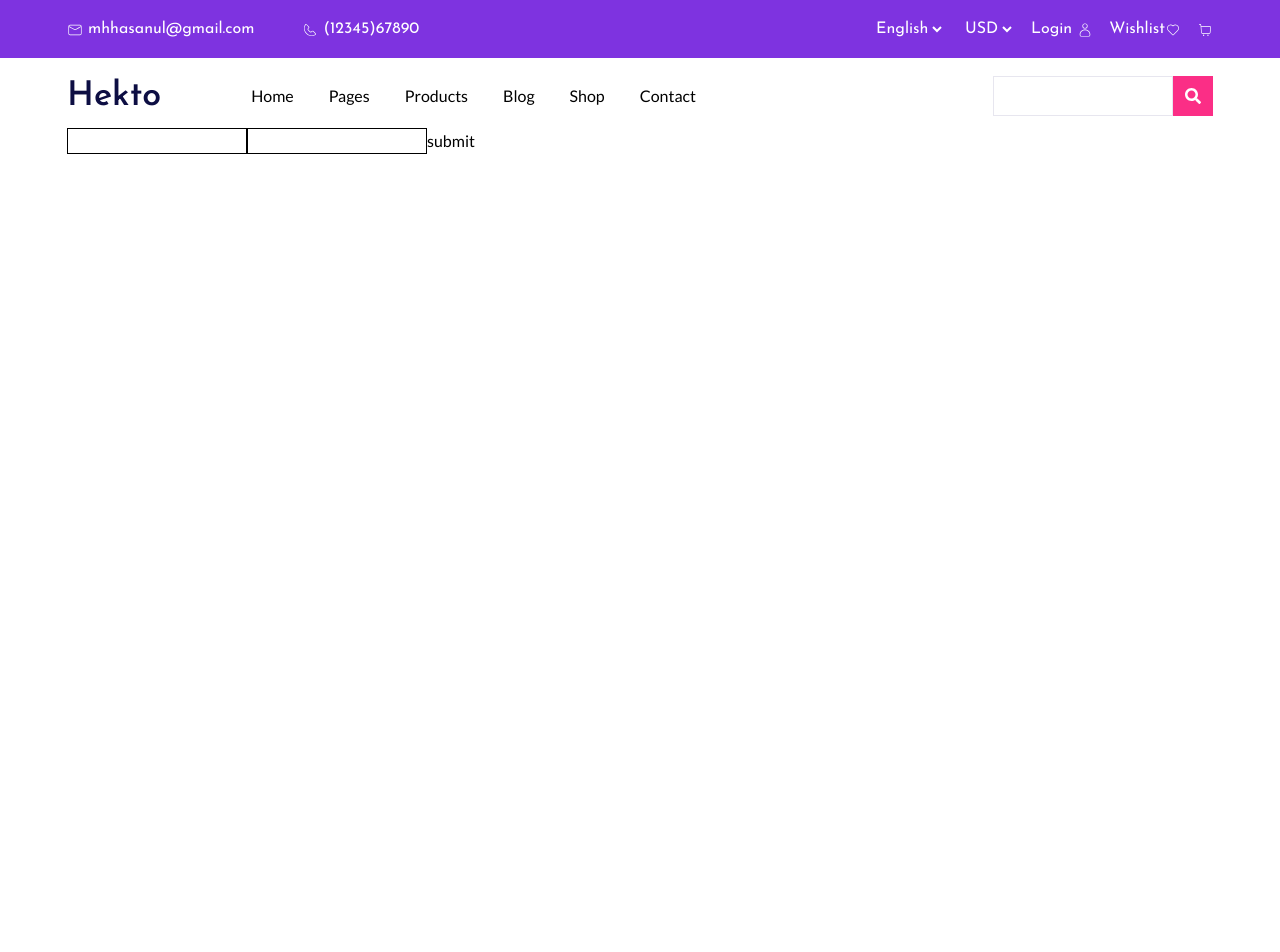
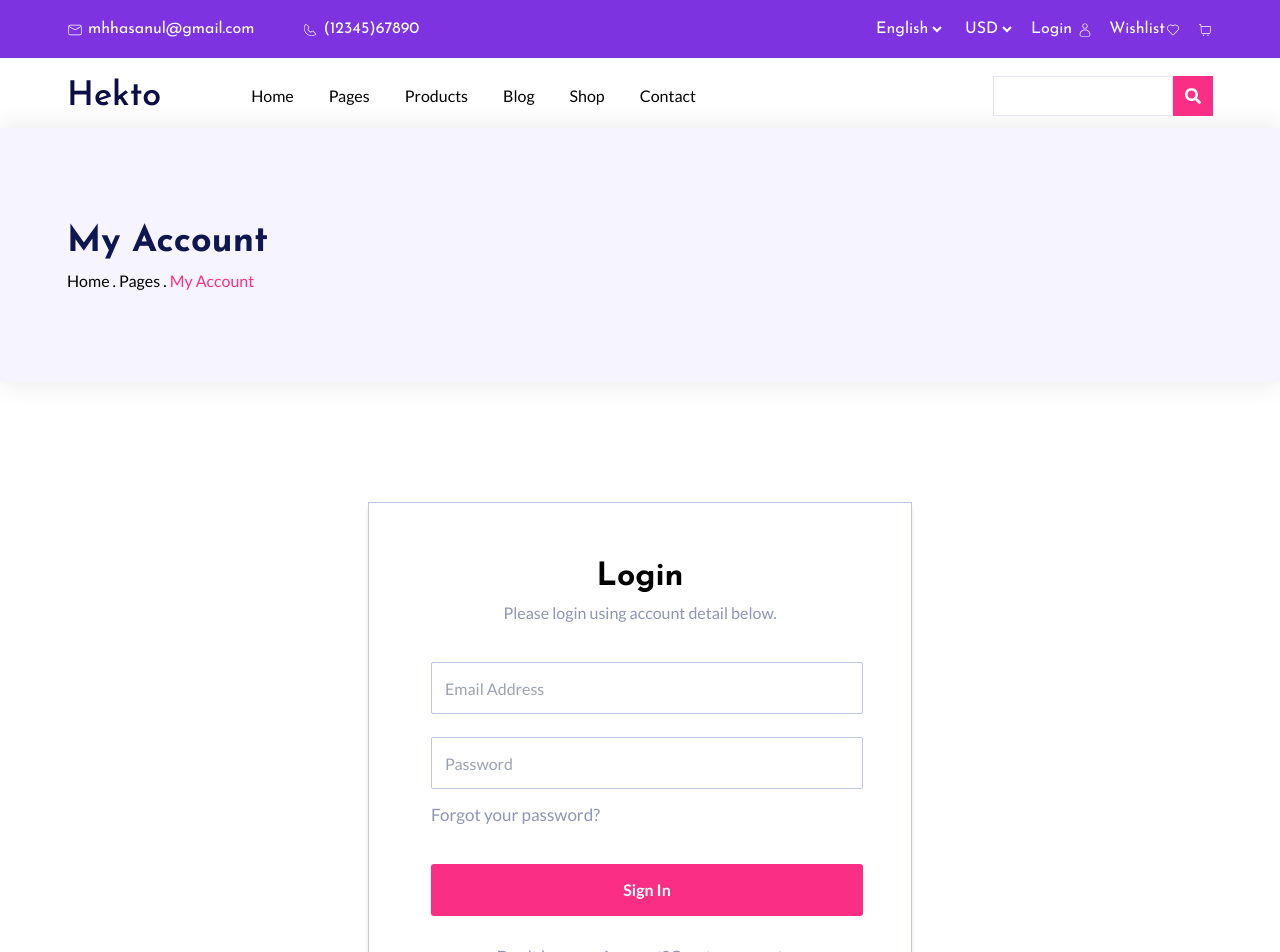
Before and after one commit to Sacar07/ECOMMERCE-CLIENT, a React (Vite) app: page /login in a window 1280 px wide. Shown: the top 952 px of the page. Before the commit the page ends 800 px from the top, so only its background shows below. Built offline with nearby package versions, Linux system fonts and the light colour scheme.

Commit message:
feat:login-page-added

```diff
--- a/src/components/common/Header.jsx
+++ b/src/components/common/Header.jsx
@@ -96,15 +96,15 @@ export default function Header() {
             >
               <IoClose />
             </button>
-            <a href="" className=" hover:text-primary">
+            <Link to="/" className=" hover:text-primary">
               Home
-            </a>
+            </Link>
             <a className=" hover:text-primary" href="">
               Pages
             </a>
-            <a className=" hover:text-primary" href="">
+            <Link to="/products" className=" hover:text-primary" href="">
               Products
-            </a>
+            </Link>
             <a className=" hover:text-primary" href="">
               Blog{" "}
             </a>
--- a/src/components/home/FeaturedProducts.jsx
+++ b/src/components/home/TrendingProducts.jsx
@@ -1,13 +1,16 @@
 import React from "react";
 import { CiHeart, CiSearch, CiShoppingCart } from "react-icons/ci";
-
+import { useNavigate } from "react-router-dom";
 import Skeleton from "react-loading-skeleton";
 
+export default function TrendingProducts(props) {
+  const navigate = useNavigate();
 
-export default function FeaturedProducts(props) {
   return (
-    <div className="group relative bg-primary-light pt-[46px]  shadow-[0px_0px_25px_0px_rgba(0,0,0,0.1)] ">
-      <div className="absolute left-[11px] top-[11px] hidden h-[30px] w-[30px] items-center justify-center rounded-full bg-[#EEEFFB] transition-all group-hover:flex ">
+    <div onClick={() => {
+      navigate(`/products/${props._id}`)
+    }} className="hover:cursor-pointer group relative bg-primary-light pt-[46px]  shadow-[0px_0px_25px_0px_rgba(0,0,0,0.1)] ">
+      <div className="absolute left-[11px] top-[11px] hidden h-[30px] w-[30px] items-center justify-center rounded-full bg-[#EEEFFB] transition-all group-hover:flex">
         <CiShoppingCart className="text-[#00009D]" />
       </div>
       <div className="absolute left-[57px] top-[11px] hidden h-[30px] w-[30px] items-center justify-center transition-all group-hover:flex ">
--- a/src/pages/Home.jsx
+++ b/src/pages/Home.jsx
@@ -9,10 +9,10 @@ import axios from "axios";
 import { useState } from "react";
 import Skeleton from "react-loading-skeleton";
 import "react-loading-skeleton/dist/skeleton.css";
-import FeaturedProducts from "../components/home/FeaturedProducts";
+import TrendingProducts from "../components/home/TrendingProducts";
 
 export default function Home() {
-  const [product, setProduct] = useState([]);
+  const [trendingProducts, setTrendingProducts] = useState([]);
   const [latestProducts, setLatestProducts] = useState([]);
 
   const [isLoading, setIsloading] = useState(true);
@@ -23,14 +23,14 @@ export default function Home() {
       .then((res) => {
         const data = res.data.data;
         //  console.log("data is", data);
-        setProduct(data || []);
+        setTrendingProducts(data || []);
         setIsloading(false);
       })
       .catch((err) => {});
 
     axios
       .get(
-        "https://ecommerce-sagartmg2.vercel.app/api/products?page=15&per_page=6",
+        "https://ecommerce-sagartmg2.vercel.app/api/products?page=2&per_page=6",
       )
       .then((res) => {
         // console.log("res is", res.data.products);
@@ -160,10 +160,11 @@ export default function Home() {
       </Slider>
 
       <div className="container grid gap-[30px] py-[125px] sm:py-[140px] md:grid-cols-2 md:py-[158px] lg:grid-cols-4 lg:py-[178px] xl:py-[200px] xxl:py-[226px] ">
-        {product.map((el) => {
+        {trendingProducts.map((el) => {
           return (
-            <FeaturedProducts
+            <TrendingProducts
               key={el._id}
+              _id={el._id}
               image={el.image}
               code={el.code}
               price={el.price}
@@ -175,7 +176,7 @@ export default function Home() {
           [1, 2, 3, 4].map((el) => {
             return <Skeleton className="h-[250px] w-[250px]" />;
           })}
-        {!isLoading && product.length == 0 && (
+        {!isLoading && trendingProducts.length == 0 && (
           <>
             <p>Error fetching data...</p>
           </>
--- a/src/pages/Login.jsx
+++ b/src/pages/Login.jsx
@@ -2,10 +2,48 @@ import React from "react";
 
 export default function Login() {
   return (
-    <div className="container">
-      <input type="text" className=" border border-black" />
-      <input className=" border border-black" type="text" />
-      <button>submit</button>
-    </div>
+    <>
+      <div className="h-[160px] w-full bg-[#F6F5FF]  pt-[54px] shadow-[0px_0px_25px_0px_rgba(0,0,0,0.1)]  sm:h-[180px] sm:pt-[61px]  md:h-[200px] md:pt-[69px] lg:h-[226px] lg:pt-[77px]  xl:h-[254px] xl:pt-[87px]  xxl:h-[286px] xxl:pt-[98px]">
+        <div className="container">
+          <p className="font-josefin text-[36px] font-bold text-[#101750]">
+            My Account
+          </p>
+          <p className="font-lato">
+            Home . Pages .{" "}
+            <span className="text-[16px] text-secondary">My Account</span>
+          </p>
+        </div>
+      </div>
+      <div className="container mx-[auto] mt-[120px] h-[474+50px] w-[544px] border border-[#C2C5E1] shadow-[0px_4px_4px_0px_rgba(0,0,0,0.1)]">
+        <div className="p-[50px]">
+          <p className="px-auto text-center font-josefin text-[32px] font-bold">
+            Login
+          </p>
+          <p className="text-center font-lato text-[16px] text-[#9096B2]">
+            Please login using account detail below.
+          </p>
+          <input
+            type="text"
+            placeholder="Email Address"
+            className="mt-[37px] block h-[52px] w-[432px] rounded-[2px] border border-[#C2C5E1] pl-[13px]"
+          />
+          <input
+            placeholder="Password"
+            className=" mt-[23px] block h-[52px] w-[432px] rounded-[2px] border border-[#C2C5E1] pl-[13px]"
+            type="text"
+          />
+          <p className="mt-[13px] font-lato text-[17px] text-[#9096B2]">
+            Forgot your password?
+          </p>
+          <button className="mt-[36px] h-[52px] w-[432px] rounded-[3px] bg-secondary font-bold text-white ">
+            Sign In
+          </button>
+          <p className="mt-[28px] text-center font-lato text-[17px] text-[#9096B2] ">
+            Don’t have an Account?Create account
+          </p>
+        </div>
+      </div>
+        <img className="mx-auto mt-[110px]" src="/assets/login-banner.png" alt="" />
+    </>
   );
 }
--- /dev/null
+++ b/src/pages/products/Products.jsx
@@ -0,0 +1,7 @@
+import React from 'react'
+
+export default function Products() {
+  return (
+    <div>Products</div>
+  )
+}
--- /dev/null
+++ b/src/pages/products/Slug.jsx
@@ -0,0 +1,24 @@
+import React, { useEffect, useState } from "react";
+import axios from "axios";
+import { useParams } from "react-router-dom";
+
+export default function Slug() {
+  const [product, setProduct] = useState({});
+  const params = useParams();
+  console.log(params);
+  useEffect(() => {
+    axios
+      .get(`https://ecommerce-sagartmg2.vercel.app/api/products/${params.slug}`)
+      .then((res) => {
+        // console.log("res", res.data.data);
+        setProduct(res.data.data);
+      })
+      .catch((err) => {});
+  }, []);
+
+  return (
+    <div>
+      <h1>Slug</h1>
+    </div>
+  );
+}
```
Also changed, not shown: src/App.jsx (+16 -0 lines), public/assets/login-banner.png (added).
